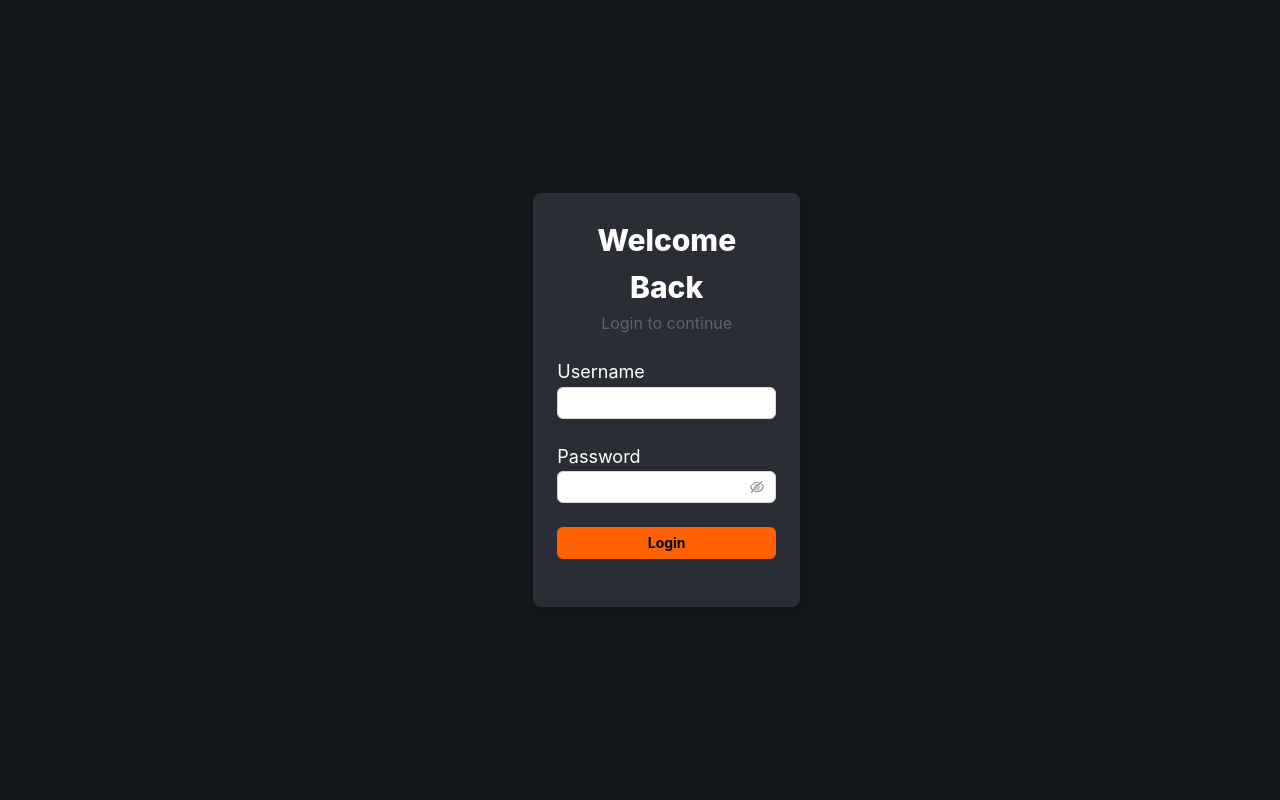
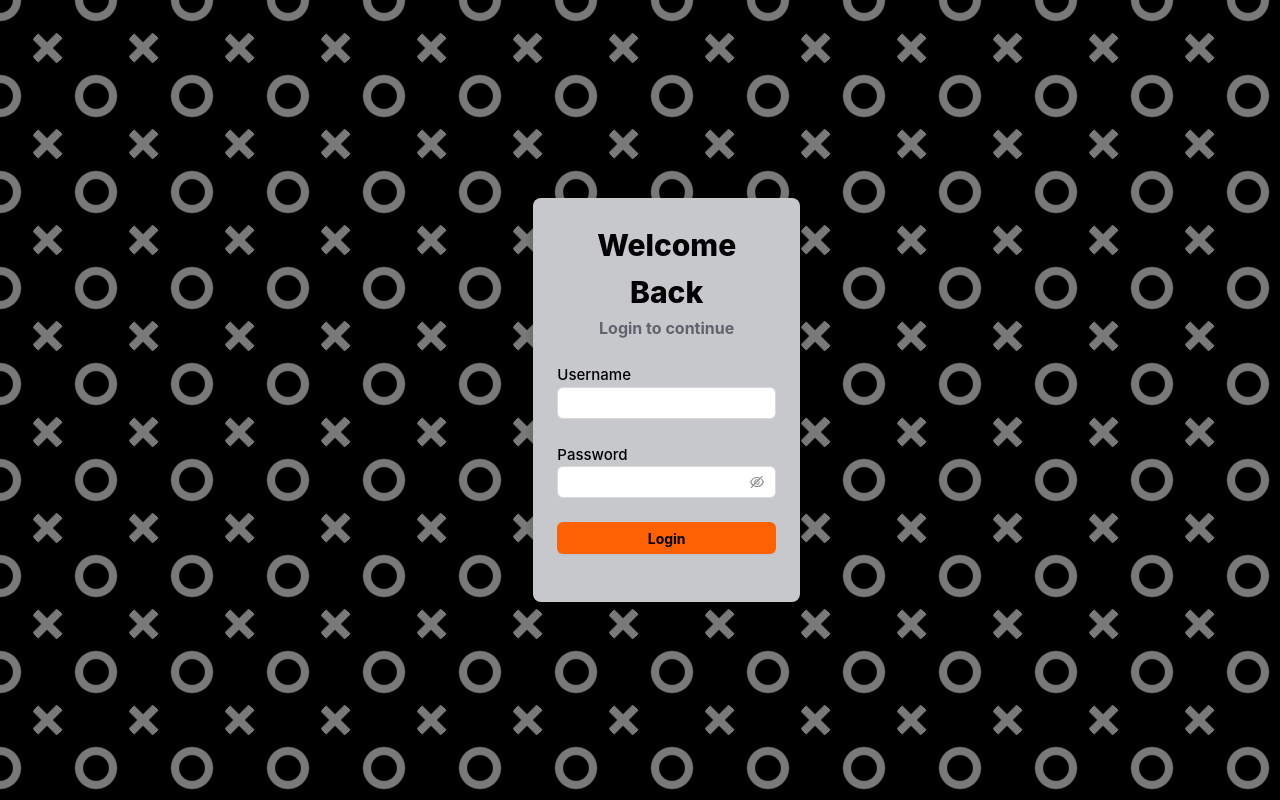
Before and after one commit to saijamiuno/EmployeeData-Nexus, a React (Create React App) app in the folder React/: page / in a window 1280 px wide. Built offline with nearby package versions, Linux system fonts and the light colour scheme.

Commit message:
Login chages

```diff
--- a/React/src/App.css
+++ b/React/src/App.css
@@ -89,3 +89,56 @@
   height: 100vh;
   overflow: hidden;
 }
+
+.body {
+  height: 100vh;
+  display: flex;
+  align-items: center;
+  justify-content: center;
+  background: radial-gradient(
+      circle at top left,
+      transparent 9%,
+      #797979 10%,
+      #797979 15%,
+      transparent 16%
+    ),
+    radial-gradient(
+      circle at bottom left,
+      transparent 9%,
+      #797979 10%,
+      #797979 15%,
+      transparent 16%
+    ),
+    radial-gradient(
+      circle at top right,
+      transparent 9%,
+      #797979 10%,
+      #797979 15%,
+      transparent 16%
+    ),
+    radial-gradient(
+      circle at bottom right,
+      transparent 9%,
+      #797979 10%,
+      #797979 15%,
+      transparent 16%
+    ),
+    radial-gradient(circle, transparent 25%, #000000 26%),
+    linear-gradient(
+      45deg,
+      transparent 46%,
+      #797979 47%,
+      #797979 52%,
+      transparent 53%
+    ),
+    linear-gradient(
+      135deg,
+      transparent 46%,
+      #797979 47%,
+      #797979 52%,
+      transparent 53%
+    );
+  background-size: 6em 6em;
+  background-color: #000000;
+  opacity: 1;
+}
--- a/React/src/HomePage.js
+++ b/React/src/HomePage.js
@@ -52,11 +52,11 @@ export default function HomePage(props) {
   return (
     <div>
       <Col span={24}>
-        <img src={unosimple} style={{ width: "30%", height: "40%" }} />
+        {/* <img src={unosimple} style={{ width: "30%", height: "40%" }} /> */}
         {/* <h1>HomePage</h1> */}
       </Col>
       <Col span={24}>
-        <h2 style={{ textAlign: "center" }}>All CUSTOMERS</h2>
+        <h2 style={{ textAlign: "center" }}>All Users</h2>
       </Col>
       <Col>
         <Carousel
--- a/React/src/Login.js
+++ b/React/src/Login.js
@@ -22,13 +22,13 @@ function Login() {
       //   alignItems: "center",
       //   justifyContent: "center",
       // }}
-      style={{
-        backgroundColor: "#12181b",
-        height: "100vh",
-        display: "flex",
-        alignItems: "center",
-        justifyContent: "center",
-      }}
+      // style={{
+      //   backgroundColor: "#12181b",
+      //   height: "100vh",
+      //   display: "flex",
+      //   alignItems: "center",
+      //   justifyContent: "center",
+      // }}
     >
       <Col span={24}>
         <Row>
@@ -37,7 +37,7 @@ function Login() {
             <Card
               style={{
                 boxShadow: "0 4px 8px 0 rgba(0, 0, 8, 0.2)",
-                backgroundColor: "#2a2d35",
+                backgroundColor: "#c7c8cc",
                 border: "transparent",
               }}
             >
@@ -46,7 +46,7 @@ function Login() {
                   fontSize: "30px",
                   fontWeight: "800",
                   fontFamily: "unset",
-                  color: "#fff",
+                  color: "#000",
                 }}
               >
                 Welcome Back
@@ -54,9 +54,10 @@ function Login() {
 
               <center
                 style={{
-                  color: "#5c636d",
+                  color: "#5e636d",
                   fontSize: "16px",
                   alignContent: "center",
+                  fontWeight: "bold",
                 }}
               >
                 Login to continue
@@ -71,7 +72,9 @@ function Login() {
                 onFinishFailed={onFinishFailed}
                 autoComplete="off"
               >
-                <span style={{ fontSize: "18px", color: "#fff" }}>
+                <span
+                  style={{ fontSize: "15px", color: "#000", fontWeight: "500" }}
+                >
                   Username
                 </span>
                 <Form.Item
@@ -85,7 +88,9 @@ function Login() {
                 >
                   <Input />
                 </Form.Item>
-                <span style={{ fontSize: "18px", color: "#fff" }}>
+                <span
+                  style={{ fontSize: "15px", color: "#000", fontWeight: "500" }}
+                >
                   Password
                 </span>
                 <Form.Item
```
